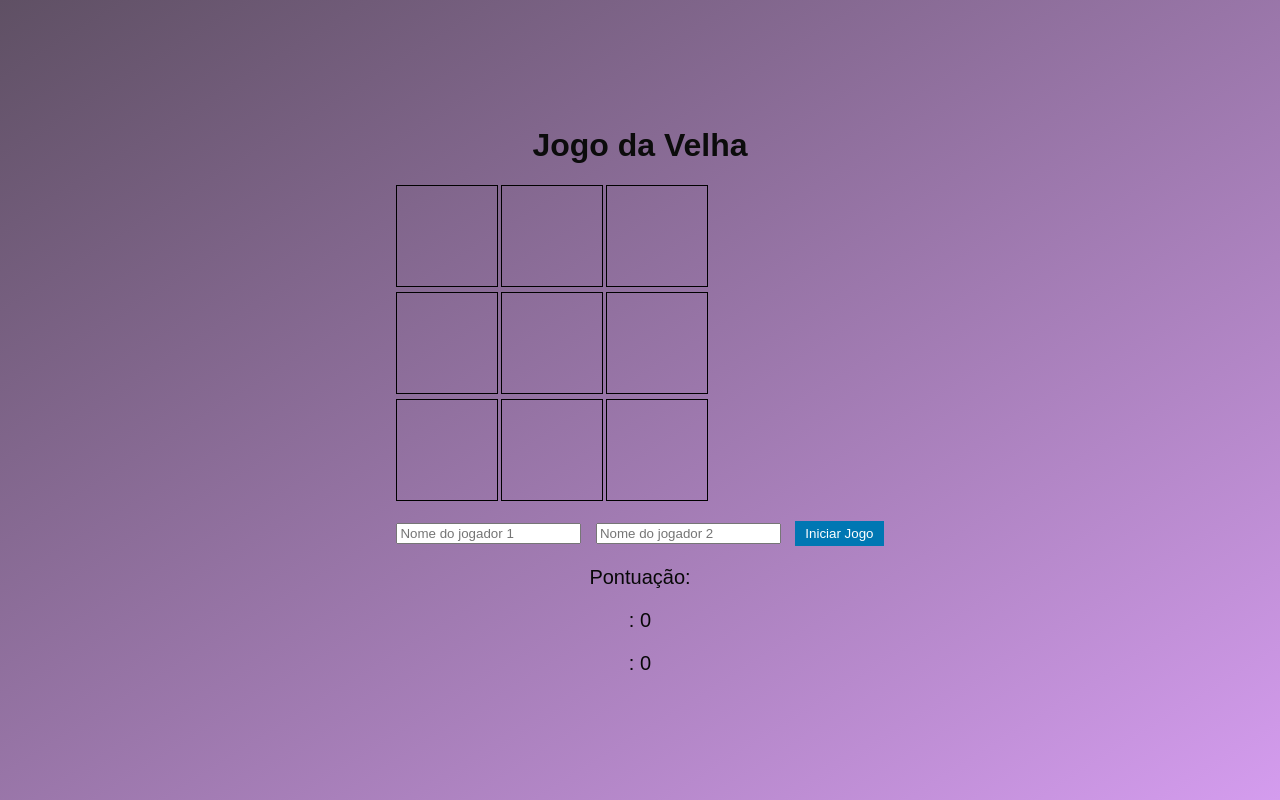
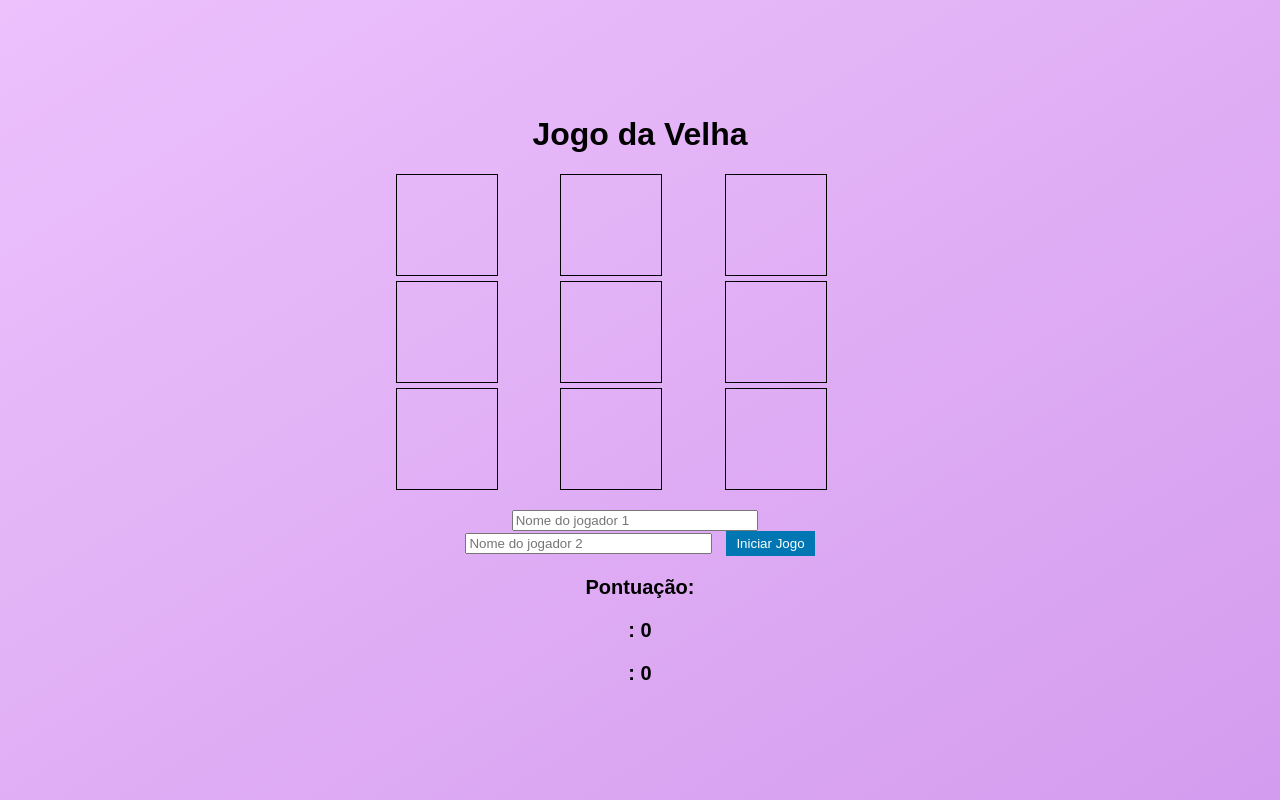
Before and after one commit to dulciana/jogodavelha, a plain HTML site: page index.html in a window 1280 px wide. Drawn offline with Linux system fonts and the light colour scheme.

Commit message:
Update style.css

```diff
--- a/style.css
+++ b/style.css
@@ -1,5 +1,5 @@
 body {
-    background: linear-gradient(to bottom right, #5f5064, #d49cee);
+    background: linear-gradient(to bottom right, #ecc1fc, #d49cee);
     display: flex;
     justify-content: center;
     align-items: center;
@@ -10,15 +10,17 @@ body {
 
 .container {
     text-align: center;
+    max-width: 600px; /* Limita a largura do container para melhor visualização em dispositivos móveis */
+    padding: 0 10px; /* Adiciona um pouco de espaço nas laterais */
 }
 
 h1 {
-    color: rgb(12, 12, 12);
+    color: black;
 }
 
 .board {
-    display: grid;
-    grid-template-columns: repeat(3, 100px);
+    display: grid; /* Usa um layout de grid para o tabuleiro */
+    grid-template-columns: repeat(3, 1fr); /* Distribui as colunas igualmente */
     grid-gap: 5px;
     margin-bottom: 20px;
 }
@@ -40,6 +42,7 @@ h1 {
 
 input[type="text"] {
     margin-right: 10px;
+    width: calc(50% - 5px); /* Define a largura dos campos de entrada para ocupar metade da largura do container */
 }
 
 button {
@@ -52,11 +55,13 @@ button {
 
 #status {
     font-size: 24px;
-    color: rgb(14, 13, 13);
+    color: black;
     margin-bottom: 20px;
+    font-weight: bold;
 }
 
 #scoreboard {
     font-size: 20px;
-    color: rgb(8, 8, 8);
+    color: black;
+    font-weight: bold;
 }
```
